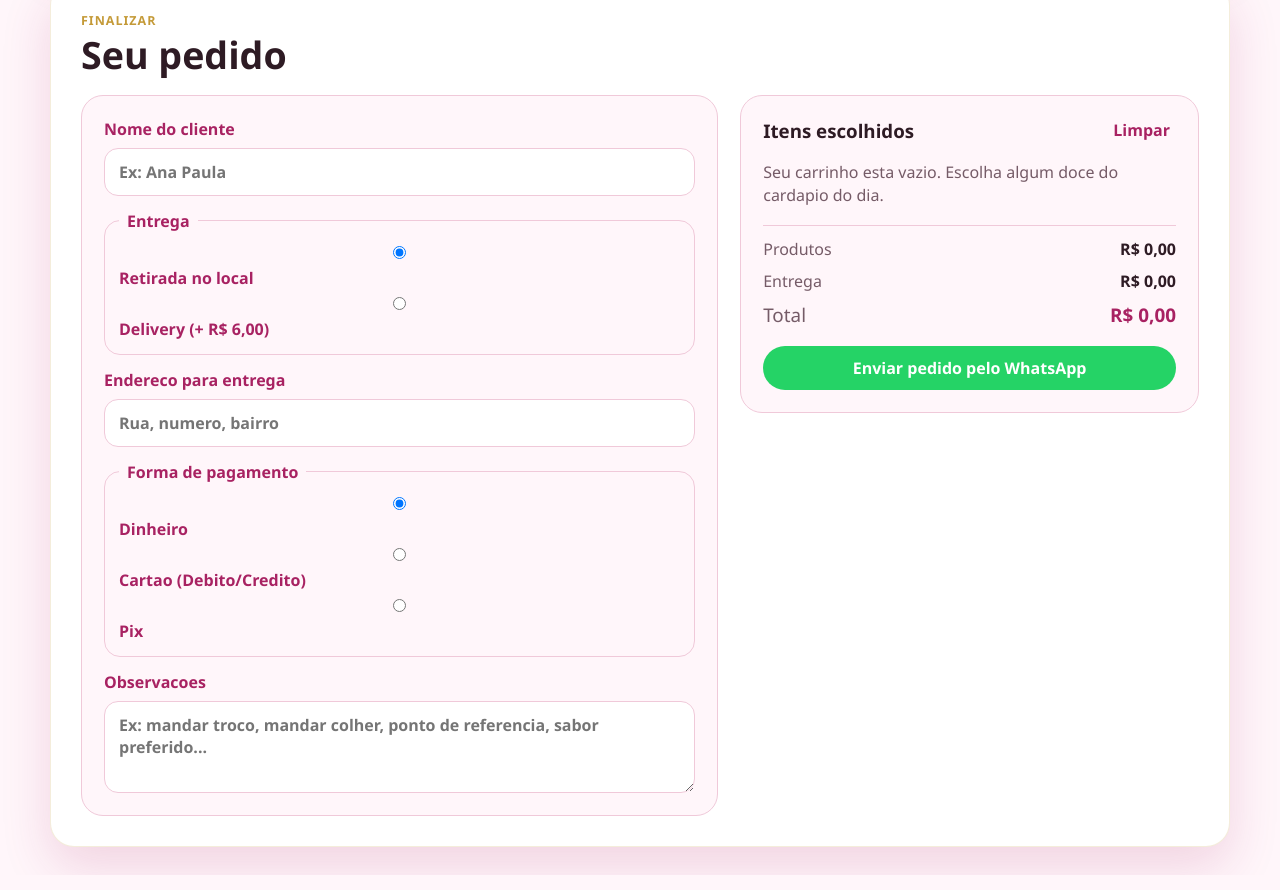
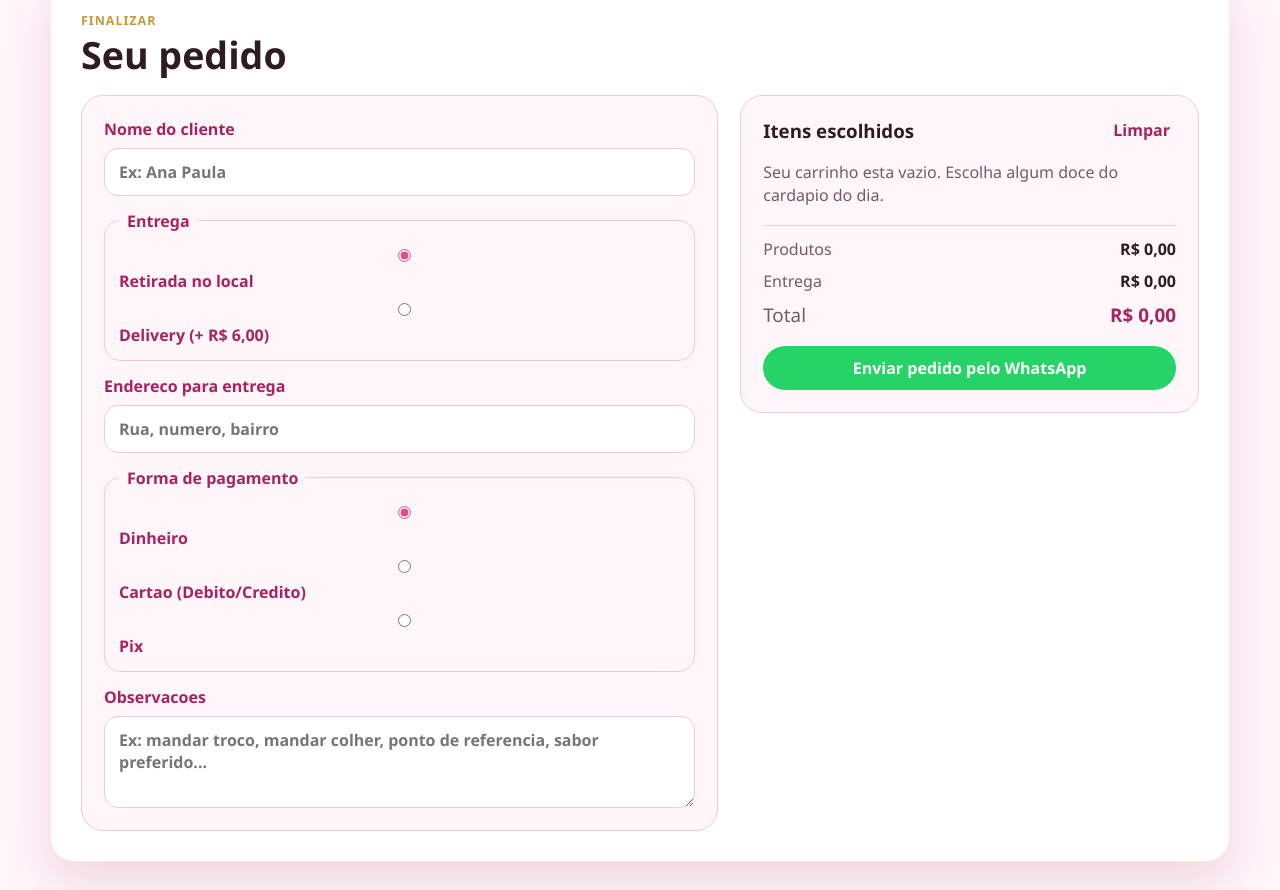
Before and after one commit to criscazari/LUCIMARA-BOLOS-DELICIAS, a plain HTML site: page index.html in a window 1280 px wide. Shown: the part 2341-3231 px from the top of the page. Drawn offline with Linux system fonts and the light colour scheme.

Commit message:
style.css

```diff
--- a/style.css
+++ b/style.css
@@ -287,9 +287,8 @@ section {
 }
 
 .switch-row input,
-.radio-row input[type="radio"] {
-    margin: 0;
-    flex-shrink: 0;
+.radio-row input {
+    accent-color: var(--pink-500);
 }
 
 .ghost-button {
@@ -613,7 +612,6 @@ section {
     gap: 14px;
 }
 
-
 .customer-form label,
 .customer-form fieldset {
     display: grid;
```
